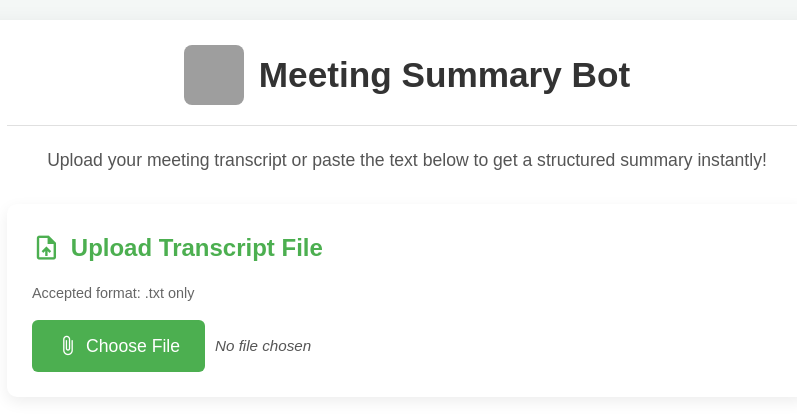
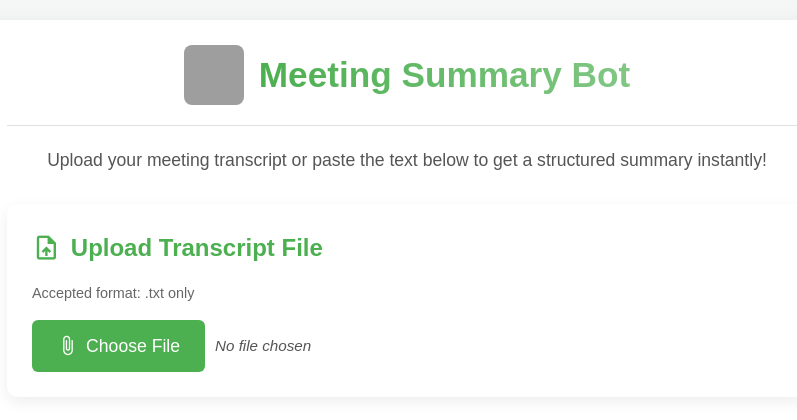
Before and after one commit to Codehub169/tempo-8c9ef300, a Flask app: page / in a window 1280 px wide. Shown: the top 420 px of the page, without its empty margins (233-1030 px from the left). Run offline with Flask 2, Linux system fonts and the light colour scheme; grey boxes are pictures that could not be loaded.

Commit message:
Applied user request: can you chnage the color of the titile make it green with gradient

```diff
--- a/static/css/style.css
+++ b/static/css/style.css
@@ -38,9 +38,19 @@ header {
 }
 
 h1 {
-    color: #333;
     font-size: 2.2em;
     margin: 0;
+    background: linear-gradient(to right, #4CAF50, #81C784);
+    -webkit-background-clip: text;
+    background-clip: text;
+    color: transparent;
+}
+
+/* Fallback for browsers that don't support background-clip: text */
+@supports not (-webkit-background-clip: text) and (not (background-clip: text)) {
+    h1 {
+        color: #4CAF50;
+    }
 }
 
 .tagline {
```
